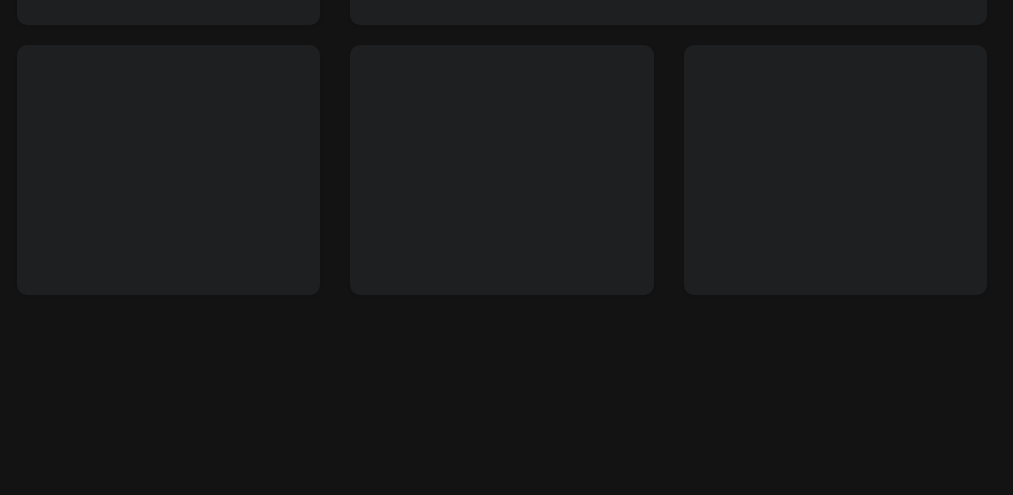
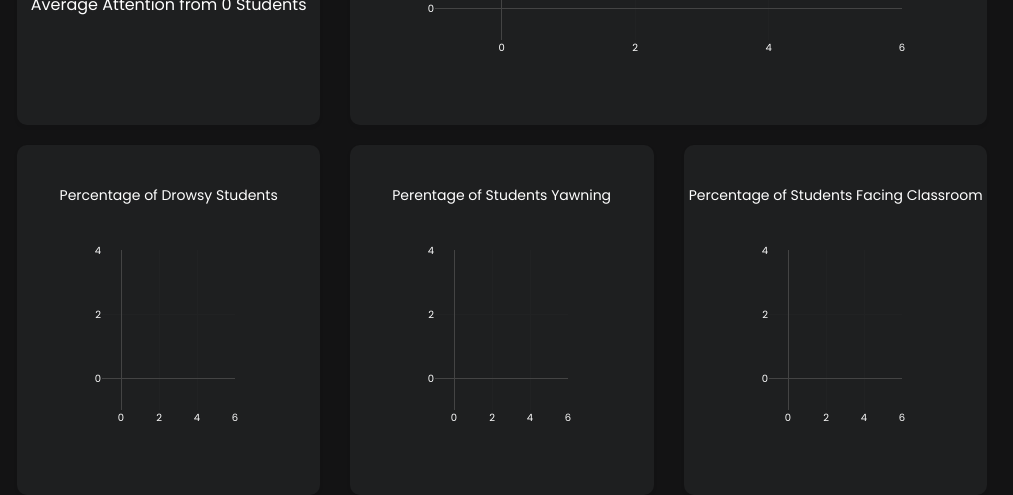
Before and after one commit to adarshvmanu/CAMS, a plain HTML site: page Page/Index.html in a window 1280 px wide. Shown: the part 365-860 px from the top of the page, without its empty margins (138-1151 px from the left). Before the commit the page ends 800 px from the top, so only its background shows below. Drawn offline with nearby package versions, Linux system fonts and the light colour scheme.

Commit message:
Added Charts to Dashboard Page

```diff
--- a/Page/Index.html
+++ b/Page/Index.html
@@ -26,16 +26,18 @@
         <div class="row">
             <div class="col-md-4">
                 <div class="card">
-                    <div class="card-body">
-                        <h5 class="card-title"></h5>
-                        <p class="card-text"></p>
+                    <div class="card-body d-flex flex-column align-items-center justify-content-center">
+                        <div class="overall-attention-container">
+                            <p class="overall-attention">0%</p>
+                            <p class="student-count">Average Attention from 0 Students</p>
+                        </div>
                     </div>
                 </div>
             </div>
             <div class="col-md-8">
                 <div class="card">
                     <div class="card-body">
-                        <div id="attentionscore" style="width: 100%; height: 100%;"></div>
+                        <div id="attentionscore" style="width: 100%; height:100%"></div>
                     </div>
                 </div>
             </div>
@@ -44,21 +46,21 @@
             <div class="col-md-4">
                 <div class="card">
                     <div class="card-body">
-                        <canvas id="chart-2" style="width: 100%;"></canvas>
+                        <div id="drowsy" style="width: 100%; height:100%"></div>
                     </div>
                 </div>
             </div>
             <div class="col-md-4">
                 <div class="card">
                     <div class="card-body">
-                        <canvas id="chart-3" style="width: 100%;"></canvas>
+                        <div id="yawn" style="width: 100%; height:100%"></div>
                     </div>
                 </div>
             </div>
             <div class="col-md-4">
                 <div class="card">
                     <div class="card-body">
-                        <canvas id="chart-4" style="width: 100%;"></canvas>
+                        <div id="facing" style="width: 100%; height:100%"></div>
                     </div>
                 </div>
             </div>
--- a/Page/css/style.css
+++ b/Page/css/style.css
@@ -10,9 +10,27 @@ body {
     border: none;
     background-color: #1e1f20;
     margin-top: 20px;
-    height: 250px;
+    height: 350px;
     box-shadow: 0 2px 4px rgba(0, 0, 0, 0.05);
     border-radius: 10px;
+}
+
+.card-body {
+    padding: 5px;
+}
+
+.overall-attention-container {
+    text-align: center;
+}
+.overall-attention {
+    font-size: 5rem;
+    font-weight: 700;
+    margin-bottom: 5px;
+}
+
+.main-svg{
+    width: 100%;
+    height: 100%;
 }
 
 nav,
--- a/Page/data.json
+++ b/Page/data.json
@@ -1 +1 @@
-{"chart": {"timestamp": "00-04-44", "attention_scores": 100.0, "sleep_detected": 0.0, "yawn_detected": 0.0, "facing_classroom": 100.0, "overall_score": 89.45}}
+{"chart": {"timestamp": "00-09-24", "attention_scores": 100.0, "sleep_detected": 0.0, "yawn_detected": 0.0, "facing_classroom": 100.0, "overall_score": 94.47, "count": 1}}
--- a/Page/js/script.js
+++ b/Page/js/script.js
@@ -1,43 +1,149 @@
-var trace = {
+var attentiontrace = {
   x: [],
   y: [],
   mode: 'lines',
-    type: 'scatter'
+  type: 'scatter',
+  line: {
+    color: '#ff7f0e',
+    width: 2,
+    shape: 'spline'
+  },
 };
 
-  var layout = {
-    title: '',
-    xaxis: {
-      title: ''
+var drowsytrace = {
+  x: [],
+  y: [],
+  mode: 'lines',
+  type: 'scatter',
+  line: {
+    color: '#2ca02c',
+    width: 2,
+    shape: 'spline'
   },
-    yaxis: {
-      title: '',
-      range:[0,100]
+};
+
+var yawntrace = {
+  x: [],
+  y: [],
+  mode: 'lines',
+  type: 'scatter',
+  line: {
+    color: '#d62728',
+    width: 2,
+    shape: 'spline'
   },
+};
+
+var facingtrace = {
+  x: [],
+  y: [],
+  mode: 'lines',
+  type: 'scatter',
+  line: {
+    color: '#e377c2',
+    width: 2,
+    shape: 'spline'
+  },
+};
+
+
+
+var attentionlayout = {
+  title: 'Attention Scores',
+
+  autosize: true,
+  frameMargin: 0,
   font: {
-      color: '#ffffff'
+    family: 'Poppins , sans-serif',
+    color: '#ffffff',
+    size: 10
   },
+  showlegend: false,
+  paper_bgcolor: '#1e1f20',
+  plot_bgcolor: '#1e1f20',
+};
+
+var drowsylayout = {
+  title: 'Percentage of Drowsy Students',
+  autosize: true,
+  frameMargin: 0,
+  font: {
+    family: 'Poppins , sans-serif',
+    color: '#ffffff',
+    size: 10
+  },
+  showlegend: false,
   paper_bgcolor: '#1e1f20',
   plot_bgcolor: '#1e1f20'
 };
 
-  Plotly.newPlot('attentionscore', [trace], layout);
+var yawnlayout = {
+  title: 'Perentage of Students Yawning',
+  autosize: true,
+  frameMargin: 0,
+  font: {
+    family: 'Poppins , sans-serif',
+    color: '#ffffff',
+    size: 10
+  },
+  showlegend: false,
+  paper_bgcolor: '#1e1f20',
+  plot_bgcolor: '#1e1f20'
+};
+
+var facinglayout = {
+  title: 'Percentage of Students Facing Classroom',
+  autosize: true,
+  frameMargin: 0,
+  font: {
+    family: 'Poppins , sans-serif',
+    color: '#ffffff',
+    size: 10
+  },
+  showlegend: false,
+  paper_bgcolor: '#1e1f20',
+  plot_bgcolor: '#1e1f20'
+};
+
+Plotly.newPlot('attentionscore', [attentiontrace], attentionlayout, { displayModeBar: false, autosize: true });
+Plotly.newPlot('drowsy', [drowsytrace], drowsylayout, { displayModeBar: false, autosize: true });
+Plotly.newPlot('yawn', [yawntrace], yawnlayout, { displayModeBar: false, autosize: true });
+Plotly.newPlot('facing', [facingtrace], facinglayout, { displayModeBar: false, autosize: true });
+
 
 const socket = new WebSocket('ws://localhost:3000');
-
 socket.addEventListener('message', function (event) {
   try {
     const data = JSON.parse(event.data);
     const dataChart = data.chart
     const timestamp = dataChart.timestamp;
     const attentionScore = dataChart.attention_scores;
-      console.log(timestamp)
-      console.log(attentionScore)
+    const sleep = dataChart.sleep_detected;
+    const yawn = dataChart.yawn_detected;
+    const facing = dataChart.facing_classroom;
     Plotly.extendTraces('attentionscore', {
       x: [[timestamp]],
       y: [[attentionScore]]
     }, [0]);
-      console.log("Updated Chart")
+    Plotly.extendTraces('drowsy', {
+      x: [[timestamp]],
+      y: [[sleep]]
+    }, [0]);
+    Plotly.extendTraces('yawn', {
+      x: [[timestamp]],
+      y: [[yawn]]
+    }, [0]);
+    Plotly.extendTraces('facing', {
+      x: [[timestamp]],
+      y: [[facing]]
+    }, [0]);
+    console.log("Updated Charts")
+    const overallAttentionElement = document.querySelector('.overall-attention');
+    const studentCountElement = document.querySelector('.student-count');
+    const newCount = dataChart.count;
+    studentCountElement.textContent='Average Attention From '+newCount+' Students';
+    const newPercentage = dataChart.overall_score;
+    overallAttentionElement.textContent = newPercentage + '%';
   } catch (error) {
     console.error('Error parsing data:', error);
   }
--- a/Page/read.json
+++ b/Page/read.json
@@ -1 +1 @@
-{"chart": {"timestamp": "00-04-43", "attention_scores": 100.0, "sleep_detected": 0.0, "yawn_detected": 0.0, "facing_classroom": 100.0, "overall_score": 89.4}}
+{"chart": {"timestamp": "00-09-24", "attention_scores": 100.0, "sleep_detected": 0.0, "yawn_detected": 0.0, "facing_classroom": 100.0, "overall_score": 94.47, "count": 1}}
--- a/Page/server/server.js
+++ b/Page/server/server.js
@@ -25,7 +25,7 @@ function readDataFromFile() {
     }
   }
 
-// WebSocket connection handler
+
 wss.on('connection', (ws) => {
   if (latestData) {
     ws.send(JSON.stringify(latestData));
```
Lines whose indentation alone changed are shown as unchanged.
